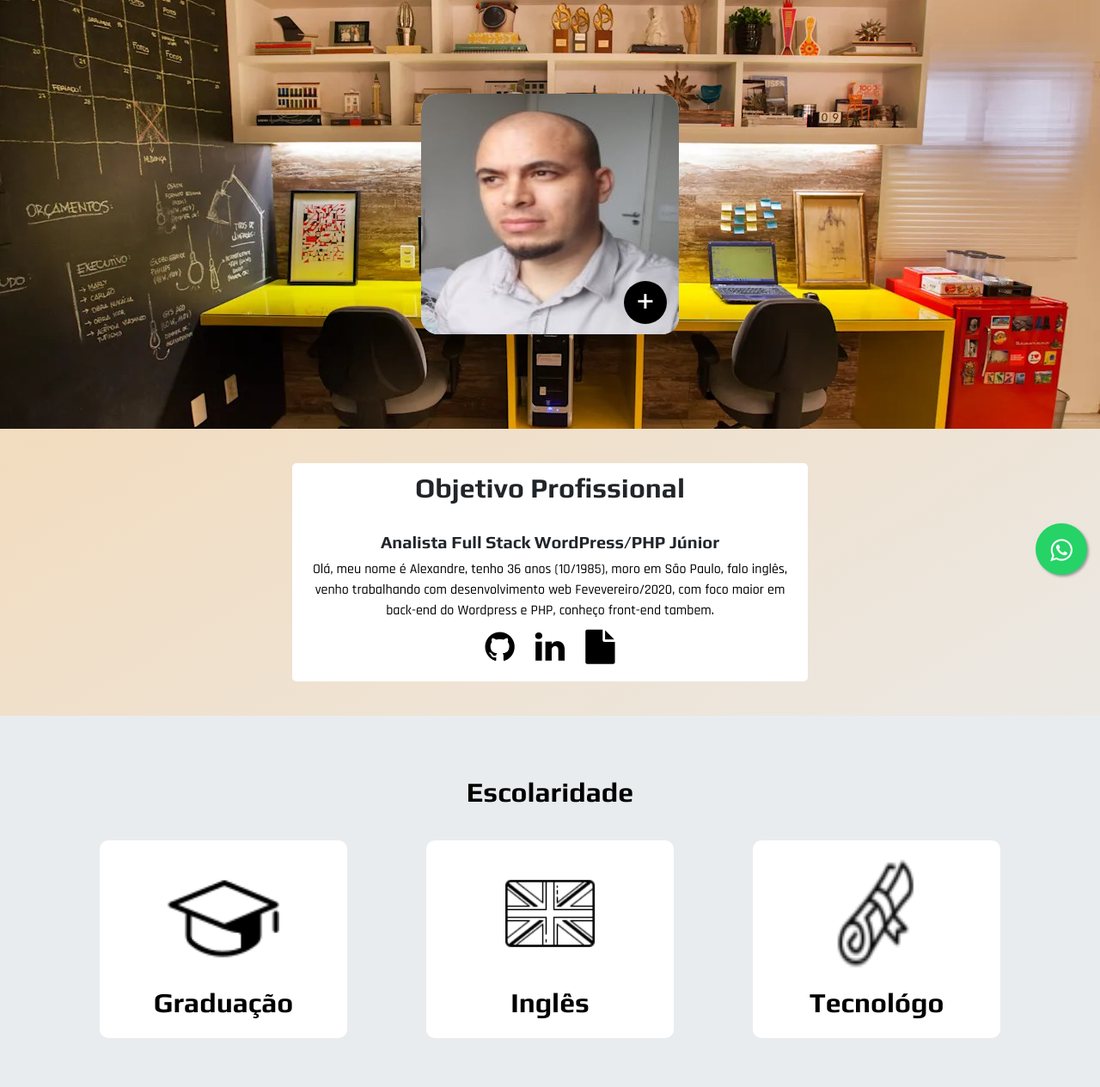
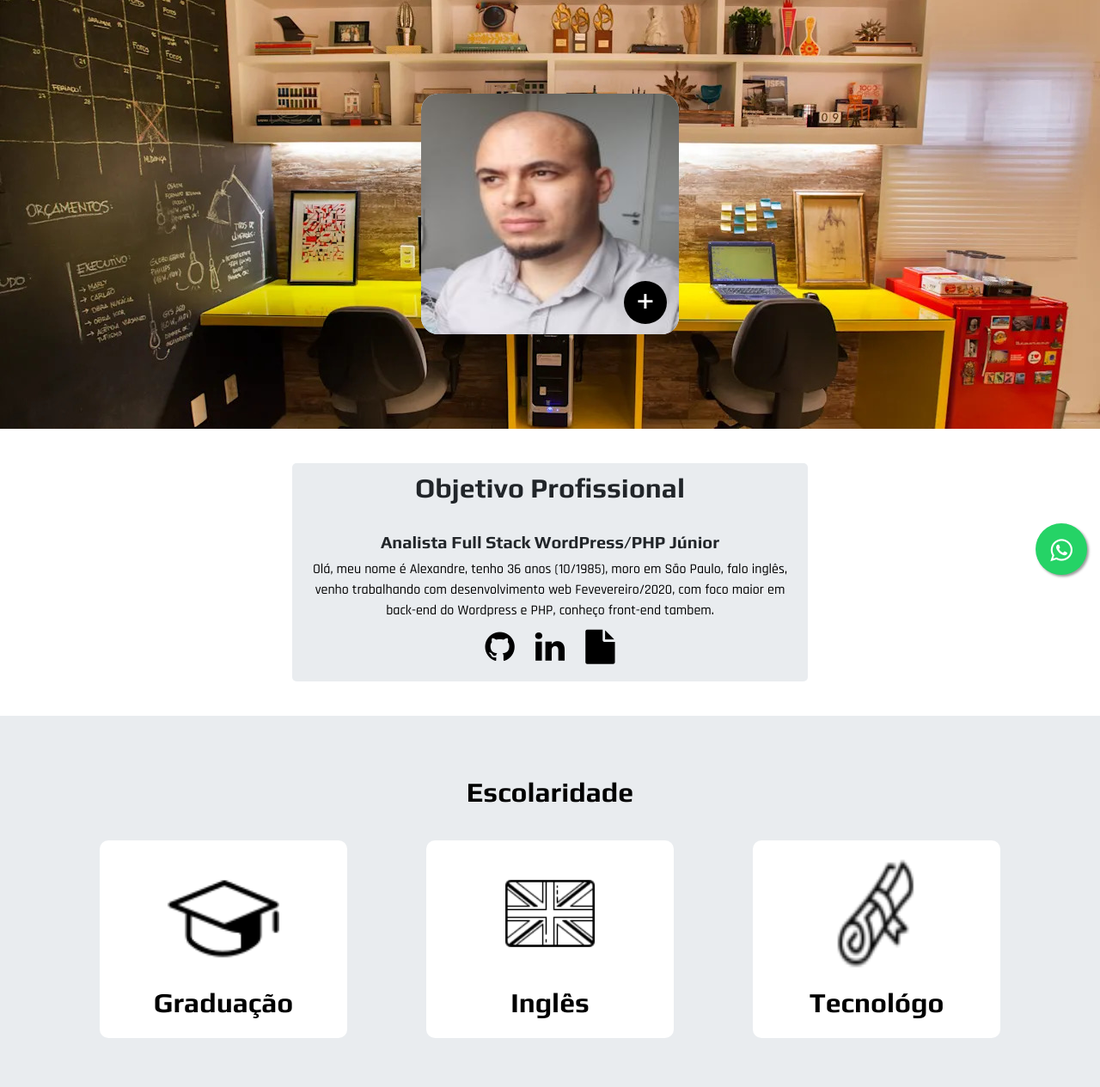
Before and after one commit to 2011Alexandrealvarenga/Portfolio2, a PHP site: page / in a window 1280 px wide. Shown: the part 61-1326 px from the top of the page at 86% size. Run offline with PHP 8.4, Linux system fonts and the light colour scheme; some libraries are stand-ins or nearby versions.

Commit message:
alteracao da imagem blooming e background

```diff
--- a/index.html
+++ b/index.html
@@ -341,7 +341,7 @@
             <div class="unid-trabalho">
               <a href="https://2011alexandrealvarenga.github.io/bloomin-html/" target="_blank" >
                 <div class="foto-trabalho">
-                  <img class="img-fluid img-trabalho" src="booming.PNG">
+                  <img class="img-fluid img-trabalho" src="booming.jpg">
                 </div>
                 <div class="desc-trabalho">
                   <h4>Site teste</h4>
--- a/style.css
+++ b/style.css
@@ -85,9 +85,9 @@ h1 {text-align: center;color: #fff; }
 
 /*objetivo profissional*/
 .obj-profissional {height: auto;
-  background: linear-gradient(510deg, #fff, #f3dbbc, #e9ecef, #dee2e6);
-  background-size: 400% 400%;
-  animation: BackgroundGradient 10s ease infinite;
+  /* background: linear-gradient(510deg, #fff, #f3dbbc, #e9ecef, #dee2e6); */
+  /* background-size: 400% 400%; */
+  /* animation: BackgroundGradient 10s ease infinite;  */
   padding: 40px 0;}
 .obj-profissional p{text-align: center;
       color: #000;
@@ -99,7 +99,7 @@ h1 {text-align: center;color: #fff; }
   padding: 10px;}
 .obj-profissional .desc h6{width: 320px;}
 .objetivo-profissional2 {width: 600px;
-    background: #fff;
+    background: #e9ecef;
     padding: 10px;
     text-align: center;
     border-radius: 5px;}
```
